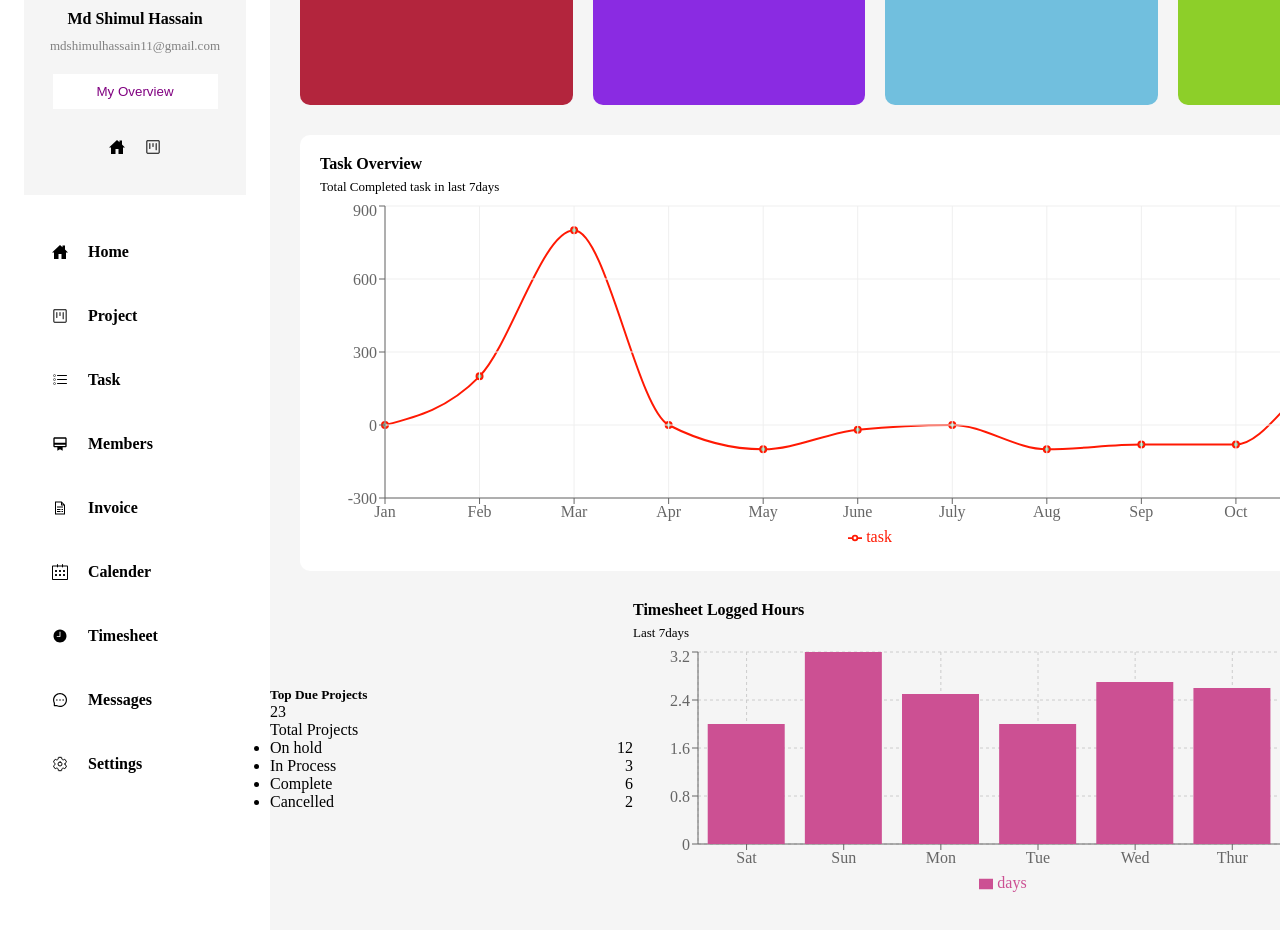
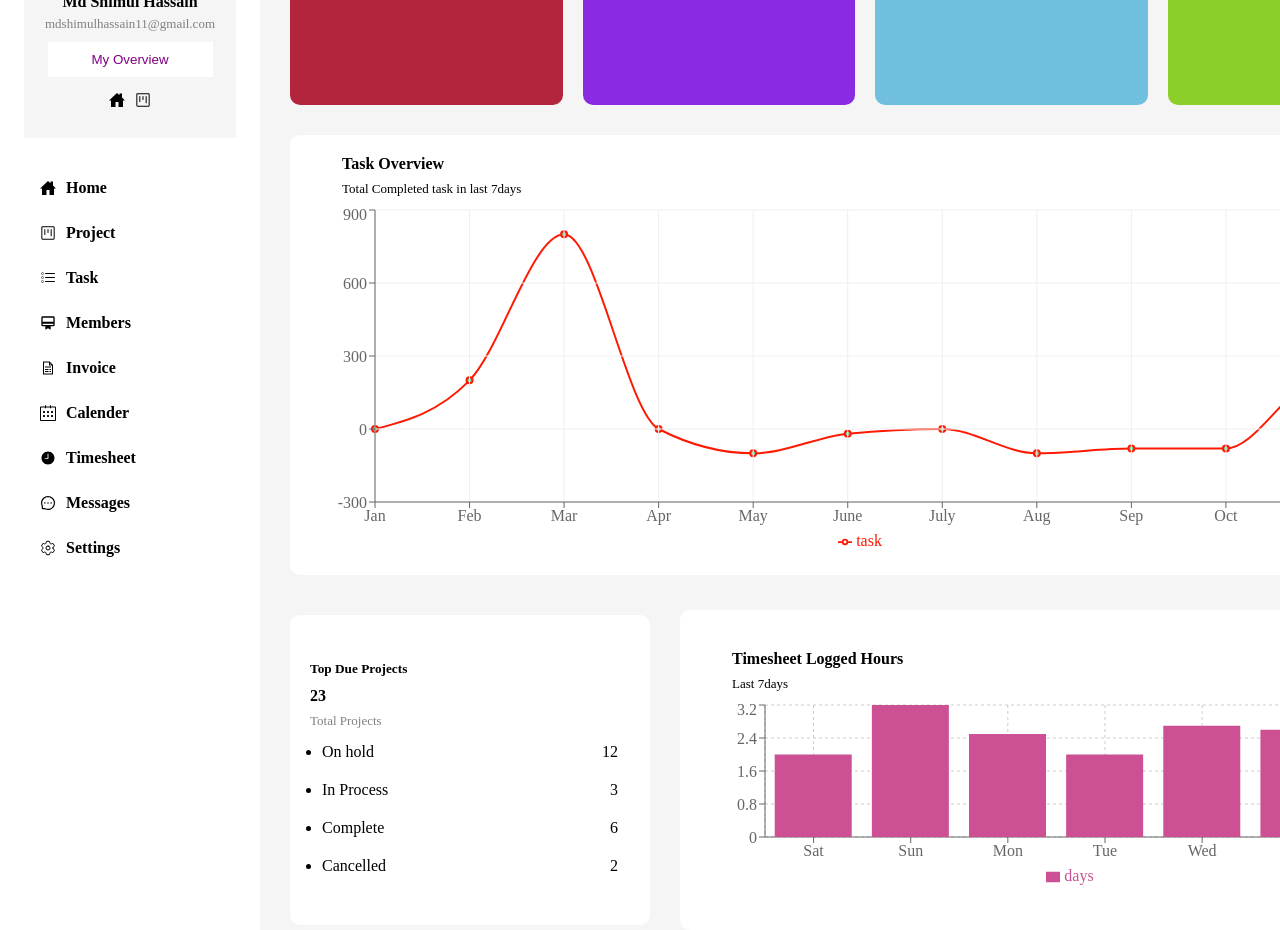
Before and after one commit to Amarachi-Codes/react-dashboard, a React (Vite) app: page /app in a window 1280 px wide. Shown: the part 200-1130 px from the top of the page. Built offline with nearby package versions, Linux system fonts and the light colour scheme.

Commit message:
updated dashboard

```diff
--- a/src/components/charts/MyBarChart.tsx
+++ b/src/components/charts/MyBarChart.tsx
@@ -1,26 +1,27 @@
 
-import { BarChart, Bar, Rectangle, XAxis, YAxis, CartesianGrid, Tooltip, Legend,} from 'recharts';
+import { BarChart, Bar, Rectangle, XAxis, YAxis, CartesianGrid, Tooltip, Legend, } from 'recharts';
 import "./styles.css";
 
-const data =[
-  {name: "Sat", days: 2},
-  {name: "Sun", days: 3.2},
-  {name: "Mon", days: 2.5},
-  {name: "Tue", days: 2},
-  {name: "Wed", days: 2.7},
-  {name: "Thur", days: 2.6},
-  {name: "Fri", days: 2},
+const data = [
+  { name: "Sat", days: 2 },
+  { name: "Sun", days: 3.2 },
+  { name: "Mon", days: 2.5 },
+  { name: "Tue", days: 2 },
+  { name: "Wed", days: 2.7 },
+  { name: "Thur", days: 2.6 },
+  { name: "Fri", days: 2 },
 
 ]
 const MyBarChart = () => {
   return (
-    <div>
+    <div className='barContainer'>
       <p className="LineTitle">Timesheet Logged Hours</p>
       <p className="LineSubtitle"> Last 7days</p>
       <BarChart
         width={750}
-          height={250}
+        height={190}
         data={data}
+
 
       >
 
--- a/src/components/charts/styles.css
+++ b/src/components/charts/styles.css
@@ -7,9 +7,15 @@
 }
 .LineTitle{
     font-weight: 600;
+    padding: 0 32px;
 
 }
 .LineSubtitle{
     font-size: small;
-    padding: 6px 0;
+    padding: 8px 32px;
 }
+.barContainer{
+  background-color: white;
+  padding: 40px 20px;
+  border-radius: 10px;
+}
--- a/src/components/dueprojects/TopDueProjects.tsx
+++ b/src/components/dueprojects/TopDueProjects.tsx
@@ -5,8 +5,8 @@ const TopDueProjects = () => {
     return (
         <div className="Container">
             <h5>Top Due Projects</h5>
-            <p>23</p>
-            <p>Total Projects</p>
+            <p className="num">23</p>
+            <p className="total">Total Projects</p>
             <div className="list">
                 <ul>
                     <li>On hold</li>
--- a/src/components/dueprojects/styles.css
+++ b/src/components/dueprojects/styles.css
@@ -2,7 +2,27 @@
     display: flex;
     align-items: center;
     justify-content: space-between;
+    padding: 6px 12px;
 }
 .Container{
     width: 30%;
+    margin: 10px 30px;
+    padding: 40px 20px;
+    background-color: white;
+    border-color: #efefef;
+    border-radius: 10px;
 }
+.Container h5{
+    padding: 6px 0;
+
+}
+.Container .num{
+    font-weight: 600;
+}
+.Container .total{
+    font-size: small;
+    color: grey;
+}
+.Container p{
+    padding: 4px 0;
+}
--- a/src/components/wrapper/app-route-wrapper/styles.css
+++ b/src/components/wrapper/app-route-wrapper/styles.css
@@ -4,7 +4,7 @@
 
   .sidebar{
     width: 300px;
-    height: 100vh;
+    height: 80vh;
     background-color: white;
     position: sticky;
     top: 0;
@@ -12,7 +12,7 @@
 
   .sidebar *{
     color: #000;
-    margin: 10px;
+    margin: 5px;
   }
 
   .sidebar ul{
@@ -21,7 +21,7 @@
 
   .sidebar ul li{
     list-style: none;
-    padding: 8px;
+    padding: 6px;
     display: flex;
     align-items: center;
 
@@ -35,8 +35,8 @@
 
   .profile{
     width: 64px;
-    height: 68px;
-    border-radius: 50px;
+    height: 66px;
+    border-radius: 50%;
   }
 .profileWrapper{
   text-align: center;
```
Lines whose indentation alone changed are shown as unchanged.
